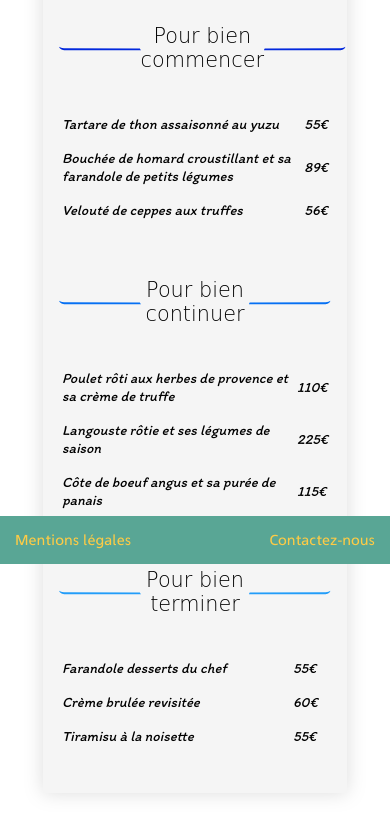
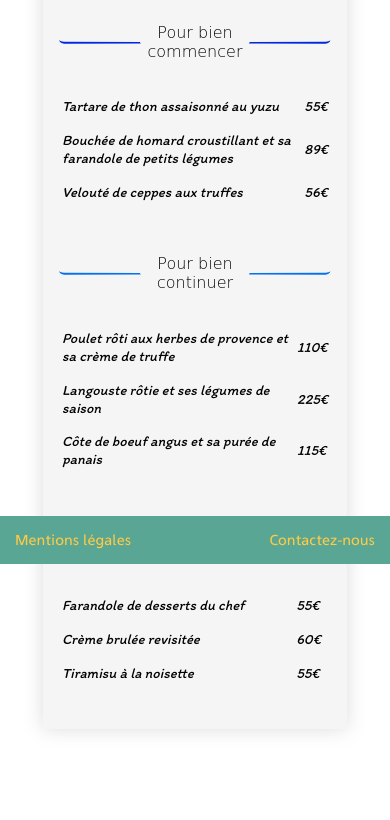
Before and after one commit to Osismi/P03_mazure_olivier, a plain HTML site: page delice.html in a window 390 px wide. Shown: the part 280-1100 px from the top of the page. Drawn offline with Linux system fonts and the light colour scheme; a web font is replaced by a local one.

Commit message:
retouches css et responsive

```diff
--- a/delice.html
+++ b/delice.html
@@ -53,7 +53,7 @@
                 <h4><img class="separator" src="sass/images/sep-delice-3.svg" alt="separateur"><span class="inter">Pour bien terminer</span><img class="separator-reverse" src="sass/images/sep-delice-3.svg" alt="separateur"></h4>
                 <table>
                     <tr>
-                        <td>Farandole desserts du chef</td>
+                        <td>Farandole de desserts du chef</td>
                         <td>55€</td>
                     </tr>
                     <tr>
--- a/sass/components/_menucard.scss
+++ b/sass/components/_menucard.scss
@@ -33,9 +33,13 @@ h4 > img {
     height: 1em;
 }
 
+.separator {
+    padding-right: 5px;
+}
 .separator-reverse {
     -webkit-transform: rotate(180deg);
     transform: rotate(180deg);
+    padding-right: 5px;
 }
 
 .carte i {
@@ -103,6 +107,7 @@ td:last-child {
     padding-bottom: 1em;
 }
 .carte.chic > table {
+    font-family: 'PT Serif', serif;
     font-style: normal;
 }
 .chic > h4 {
@@ -135,6 +140,18 @@ td:last-child {
     font-family: cursive;
 }
 
+/* ---------------------------------- Menu Palette ----------------------------------- */
+
+.palette > h4
+{
+    font-weight: 100;
+    font-style: normal;
+}
+.carte.palette > table
+{
+    font-style: normal;
+}
+
 /* ---------------------------------- Responsive ----------------------------------- */
 @media screen and (max-width: 1100px)
 {
@@ -152,8 +169,9 @@ td:last-child {
     .carte h2 {font-size: 2.5em;}
     .carte.delice h2 {font-size: 2.5em;}
     .note h4 {font-size: 1.5em;}
-    .delice h4 {font-size: 1.5em;}
-    .delice td {font-size: 1.2em;}
+    .chic h4 {font-size: 1.2em;}
+    .delice h4 {font-size: 1.3em;}
+    .palette h4 {font-size: 1.2em;}
     .endtitle {font-size: 2em;}
 }
 @media screen and (max-width: 410px)
@@ -163,10 +181,7 @@ td:last-child {
     .carte h2 {font-size: 2em;}
     .carte.chic h2 {font-size: 2em;}
     .carte.delice h2 {font-size: 2em;}
-    .note h4 {font-size: 1.3em;}
-    .chic h4 {font-size: 1em;}
-    .delice h4 {font-size: 1.3em;}
-    .delice td {font-size: 1em;}
+    .carte h4 {font-size: 1em;}
     .endtitle {font-size: 1.8em;}
     table {font-size: 0.9em;}
 }
```
Also changed, not shown: sass/main.css, 1 other file.
